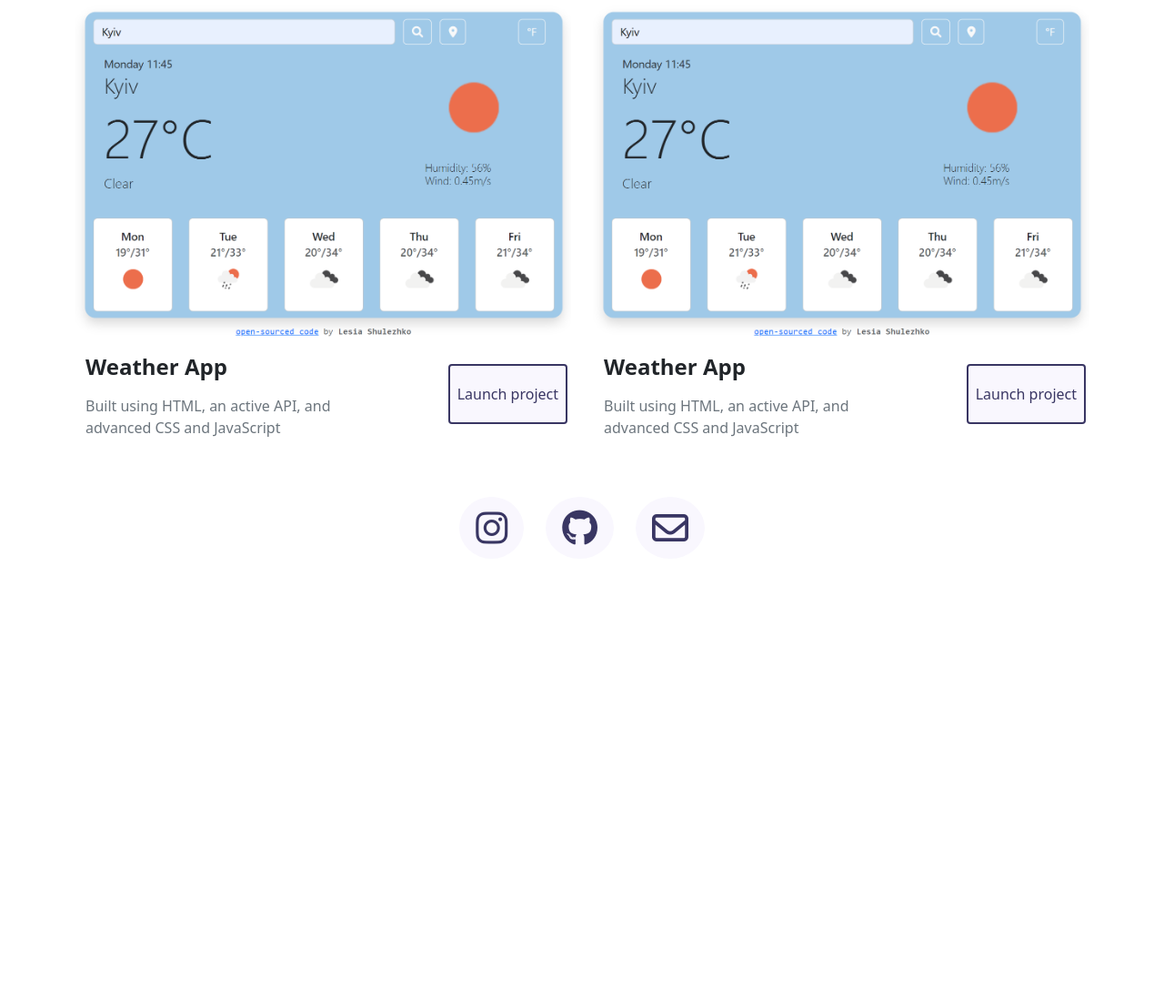
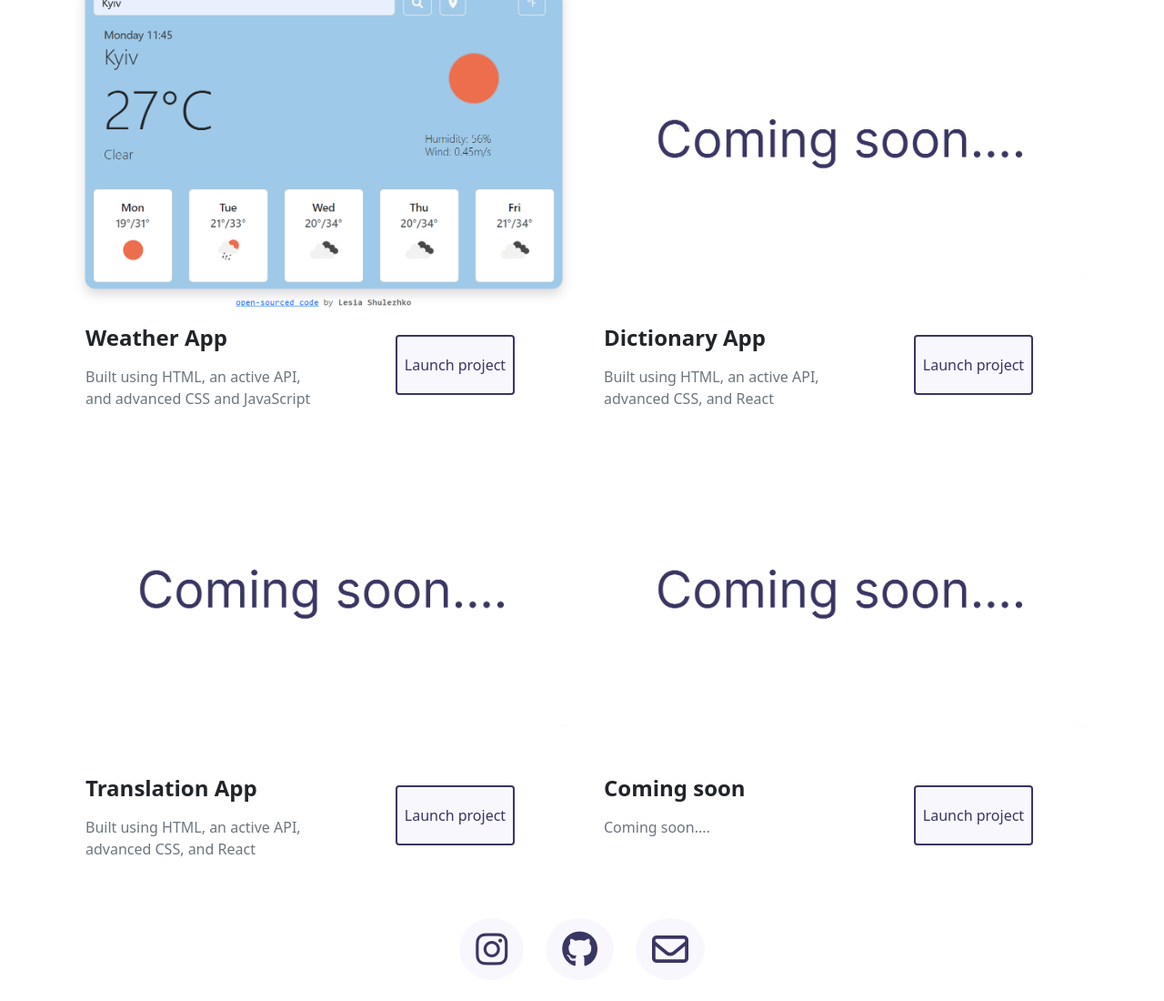
Before and after one commit to LeiaShul/my-portfolio, a plain HTML site: page work.html in a window 1280 px wide. Shown: the part 306-1406 px from the top of the page at 91% size. Before the commit the page ends 968 px from the top, so only its background shows below. Drawn offline with nearby package versions, Linux system fonts and the light colour scheme.

Commit message:
Work-page

```diff
--- a/work.html
+++ b/work.html
@@ -33,29 +33,56 @@
         </div>
     </nav>
     <div class="container">
-        <h1 class="work-h1 mt-5 p-3 text-md-start">Take a look at what <br/>I've been working on!</h1>
+        <h1 class="work-h1 mt-md-5 ms-3 pt-3 text-md-start">Work</h1>
+        <h3 class="text-md-start text-muted m-md-3">Take a look at what I've been working on!</h3>
         <div class="row">
             <div class="col-md">
                 <img src="images/weather.png" alt="weather app" width="600px" class="weather img-fluid" />
                 <div class="row">
-                    <div class="col-7 ps-4">
+                    <div class="col ps-4">
                         <h3 class="work-h3 text-start my-3">Weather App</h3>
                         <p class="work-paragraph text-muted">Built using HTML, an active API, and advanced CSS and JavaScript</p>
                     </div>
-                    <div class="col-5 pe-lg-3 text-end py-5">
+                    <div class="col text-center py-5">
                         <a href="#" class="primary-link px-2">Launch project</a>
                     </div>
                 </div>
             </div>
+            <div class="col-md">
+                <img src="images/Dictionary.jpg" alt="weather app" width="600px" class="weather img-fluid" />
+                <div class="row">
+                    <div class="col ps-4">
+                        <h3 class="work-h3 text-start my-3">Dictionary App</h3>
+                        <p class="work-paragraph text-muted">Built using HTML, an active API, advanced CSS, and React</p>
+                    </div>
+                    <div class="col text-center py-5">
+                        <a href="#" class="primary-link px-2">Launch project</a>
+                    </div>
+                </div>
+            </div>
+        </div>
 
+        <div class="row">
             <div class="col-md">
-                <img src="images/weather.png" alt="weather app" width="600px" class="weather img-fluid" />
+                <img src="images/Dictionary.jpg" alt="weather app" width="600px" class="weather img-fluid" />
                 <div class="row">
-                    <div class="col-7 ps-4">
-                        <h3 class="work-h3 text-start my-3">Weather App</h3>
-                        <p class="work-paragraph text-muted">Built using HTML, an active API, and advanced CSS and JavaScript</p>
+                    <div class="col ps-4">
+                        <h3 class="work-h3 text-start my-3">Translation App</h3>
+                        <p class="work-paragraph text-muted">Built using HTML, an active API, advanced CSS, and React</p>
                     </div>
-                    <div class="col-5 pe-lg-3 text-end py-5">
+                    <div class="col text-center py-5">
+                        <a href="#" class="primary-link px-2">Launch project</a>
+                    </div>
+                </div>
+            </div>
+            <div class="col-md">
+                <img src="images/Dictionary.jpg" alt="weather app" width="600px" class="weather img-fluid" />
+                <div class="row">
+                    <div class="col ps-4">
+                        <h3 class="work-h3 text-start my-3">Coming soon</h3>
+                        <p class="work-paragraph text-muted">Coming soon....</p>
+                    </div>
+                    <div class="col text-center py-5">
                         <a href="#" class="primary-link px-2">Launch project</a>
                     </div>
                 </div>
```
Also changed, not shown: images/Dictionary.jpg (added), images/weather — копия.png (added).
